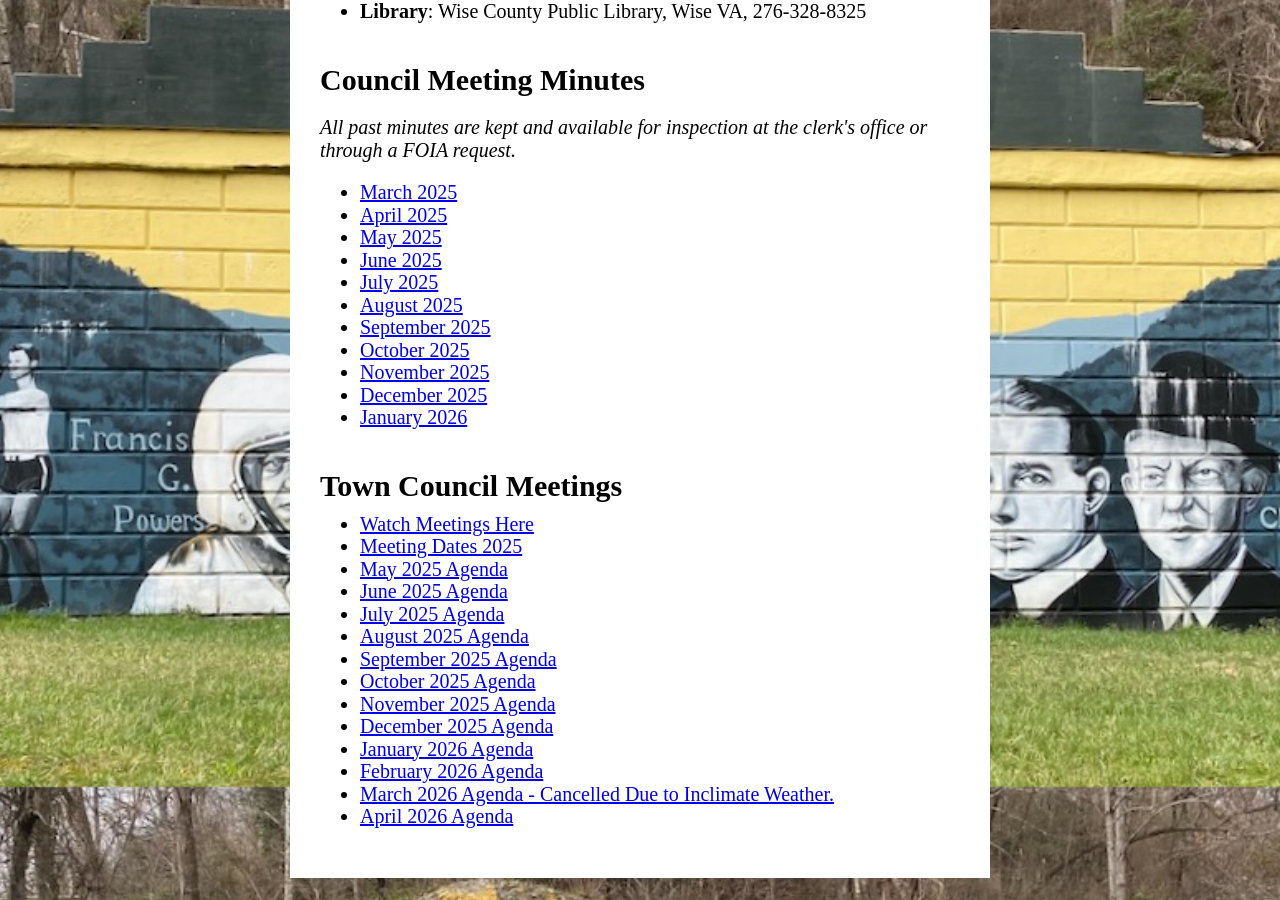
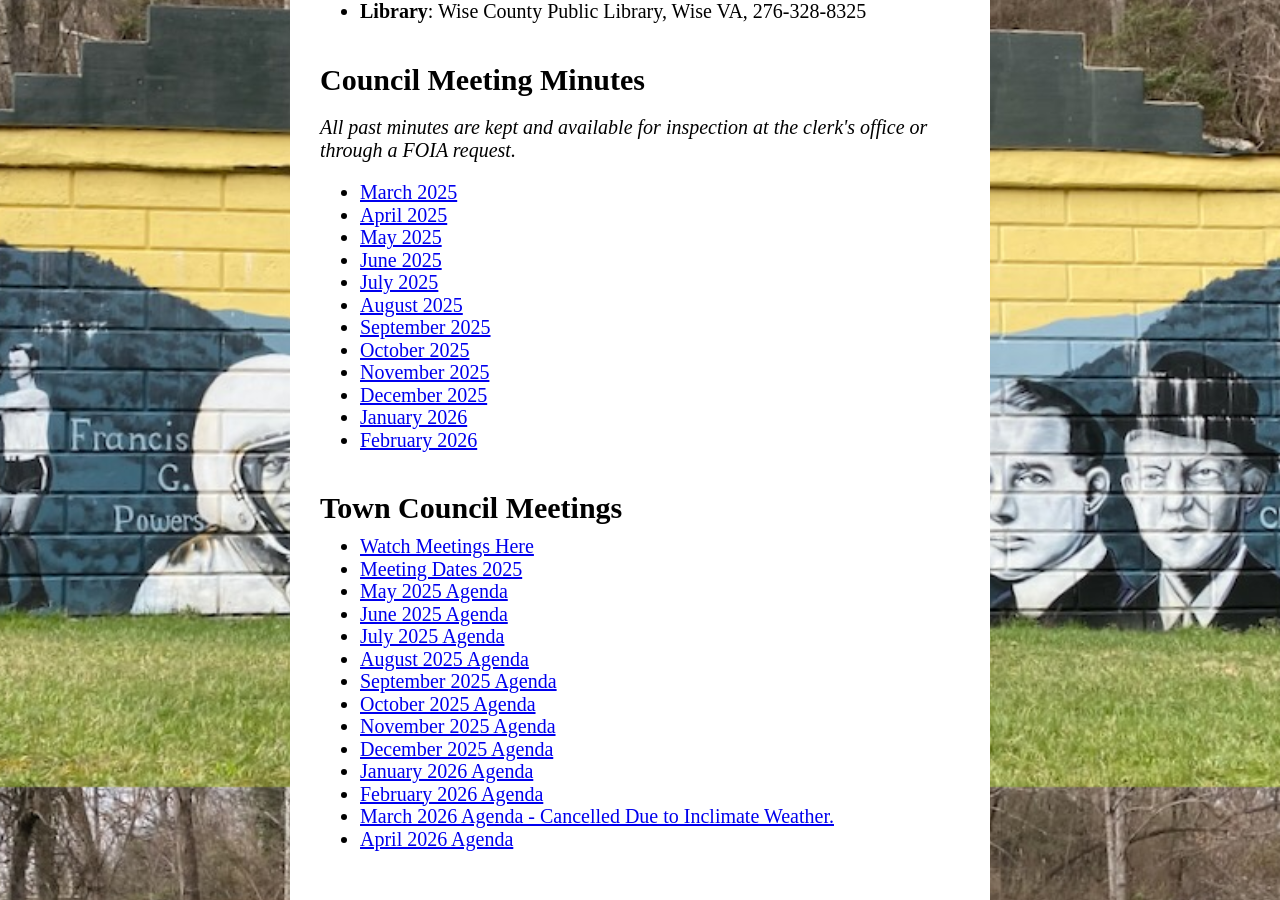
Before and after one commit to poundva/poundva.github.io, a Jekyll site: the page built from index.html, in a window 1280 px wide and 900 px high, scrolled down 2813 px. Built offline with Jekyll 4.4.1, drawn with Linux system fonts in a browser that asks for light colours; some web fonts are replaced.

Commit message:
Add link for February 2026 minutes in index.html

```diff
--- a/index.html
+++ b/index.html
@@ -102,6 +102,7 @@ title: Home
     <li><a href="minutes/November 2025 Minutes.pdf">November 2025</a></li>
     <li><a href="minutes/January 2026 Minutes.pdf">December 2025</a></li>
     <li><a href="agendas/1947_001.pdf">January 2026</a></li>
+    <li><a href="minutes/Feb 2026 Minutes.pdf">February 2026</a></li>
 
 
 </ul>
```
